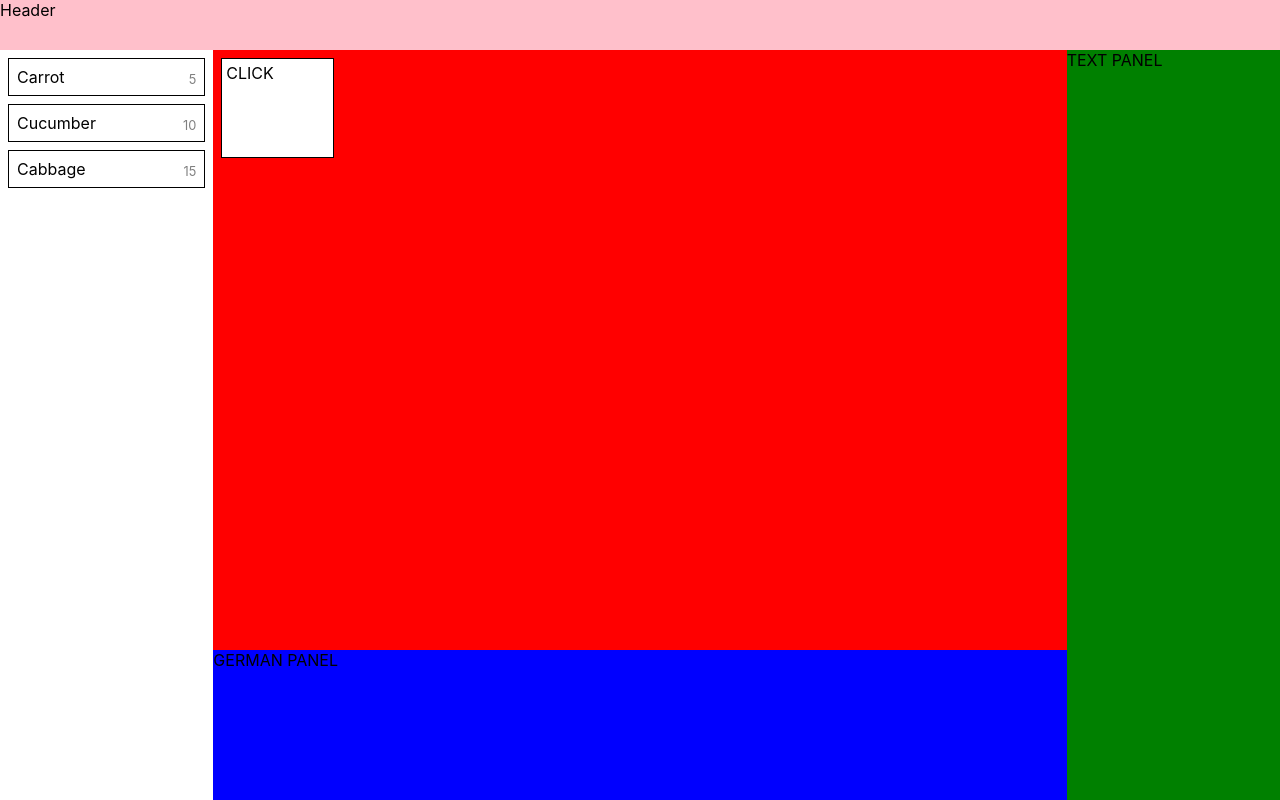
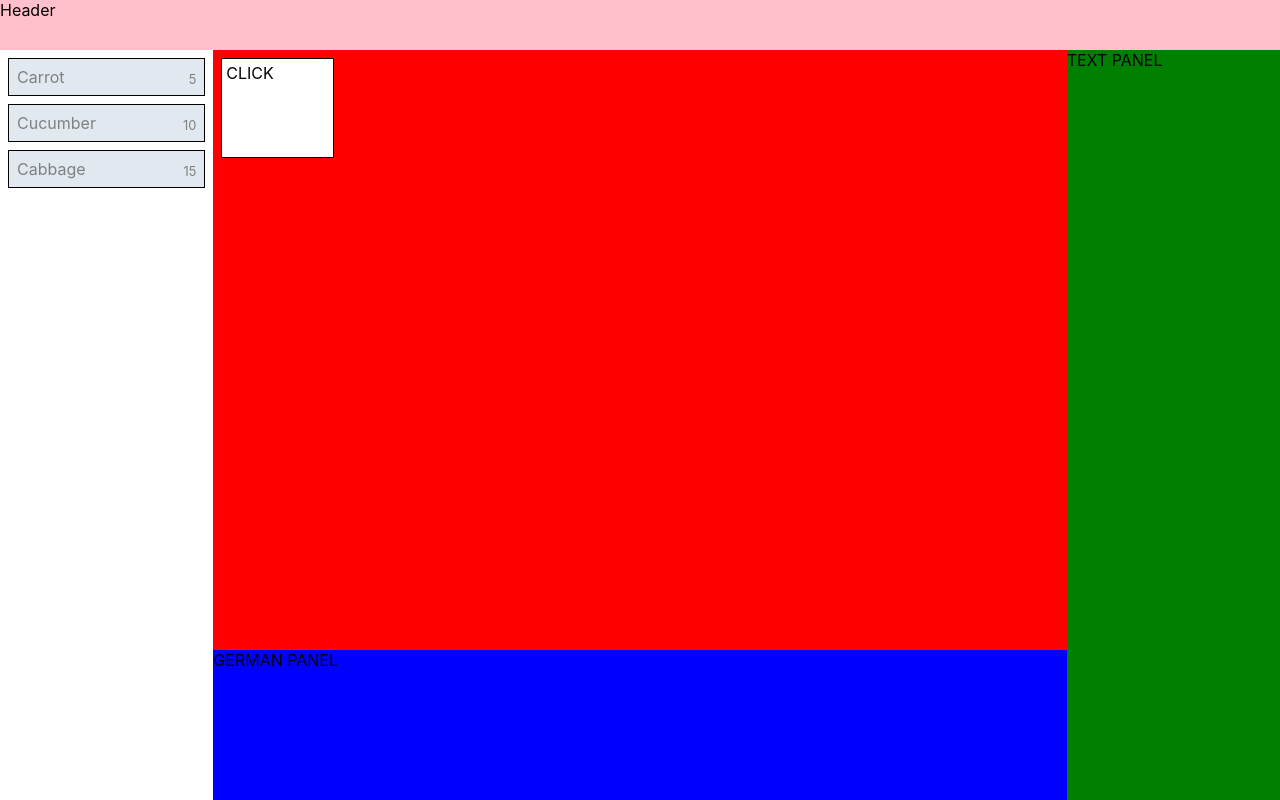
Before and after one commit to ryandabler/idlelife, a React (Create React App) app: page / in a window 1280 px wide. Built offline with nearby package versions, Linux system fonts and the light colour scheme.

Commit message:
add styles for disabled FarmItem

```diff
--- a/src/styles/index.css
+++ b/src/styles/index.css
@@ -59,8 +59,14 @@ html, body, main, .App {
   font-size: 80%;
 }
 
-.list-item-farm:hover .time {
+.list-item-farm:not(.disabled):hover .time {
   color: #e1e8f0;
+}
+
+.list-item-farm.disabled {
+  background-color: #e1e8f0;
+  cursor: auto;
+  color: #808080;
 }
 
 .garden-panel {
```
